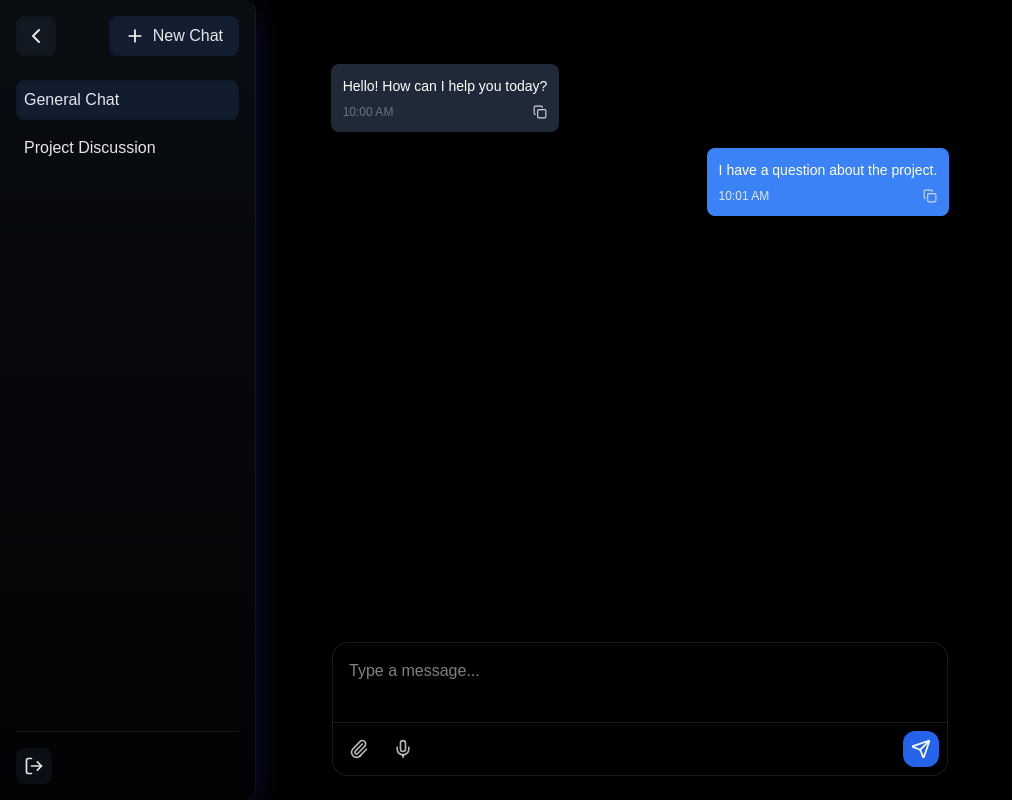
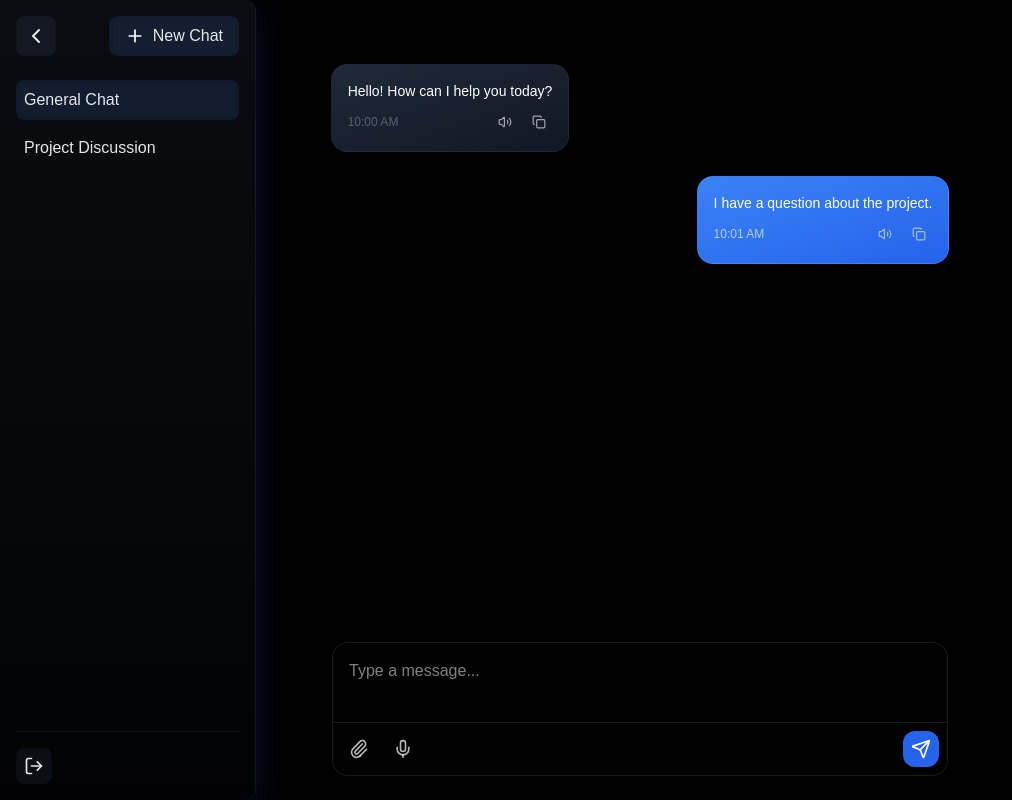
Before and after one commit to TaarakGada/ChatBot_SupaBase_Template, a Next.js app: page / in a window 1280 px wide. Shown: the whole page, without its empty margins (0-1012 px from the left). Built offline with nearby package versions, Linux system fonts and the light colour scheme.

Commit message:
Add new dependencies and enhance UI with animations and tooltips

```diff
--- a/package.json
+++ b/package.json
@@ -9,11 +9,13 @@
     "lint": "next lint"
   },
   "dependencies": {
+    "@radix-ui/react-tooltip": "^1.1.8",
     "clsx": "^2.1.1",
     "lucide-react": "^0.475.0",
     "next": "15.1.7",
     "react": "^19.0.0",
     "react-dom": "^19.0.0",
+    "react-hot-toast": "^2.5.1",
     "tailwind-merge": "^3.0.1"
   },
   "devDependencies": {
@@ -21,6 +23,7 @@
     "@types/react": "^19",
     "@types/react-dom": "^19",
     "postcss": "^8",
+    "tailwind-scrollbar": "^3.0.0",
     "tailwindcss": "^3.4.1",
     "typescript": "^5"
   }
--- a/src/app/globals.css
+++ b/src/app/globals.css
@@ -3,22 +3,64 @@
 @tailwind utilities;
 
 :root {
-  --background: #ffffff;
-  --foreground: #171717;
+  --background: 0 0% 100%;
+  --foreground: 0 0% 3.9%;
 }
 
 @media (prefers-color-scheme: dark) {
   :root {
-    --background: #0a0a0a;
-    --foreground: #ededed;
+    --background: 0 0% 3.9%;
+    --foreground: 0 0% 98%;
   }
 }
 
 body {
-  color: var(--foreground);
-  background: var(--background);
+  color: hsl(var(--foreground));
+  background: hsl(var(--background));
   font-family: Arial, Helvetica, sans-serif;
 }
+
+/* Custom scrollbar styles */
+.scrollbar-custom {
+  @apply scrollbar-thin scrollbar-thumb-gray-300 dark:scrollbar-thumb-gray-700 scrollbar-track-transparent;
+}
+
+.custom-scrollbar {
+  scrollbar-width: thin;
+  scrollbar-color: rgba(156, 163, 175, 0.3) transparent;
+}
+
+.custom-scrollbar::-webkit-scrollbar {
+  width: 6px;
+}
+
+.custom-scrollbar::-webkit-scrollbar-track {
+  background: transparent;
+}
+
+.custom-scrollbar::-webkit-scrollbar-thumb {
+  background-color: rgba(156, 163, 175, 0.3);
+  border-radius: 20px;
+}
+
+.dark .custom-scrollbar::-webkit-scrollbar-thumb {
+  background-color: rgba(75, 85, 99, 0.3);
+}
+
+/* Glass effect base */
+.glass {
+  @apply bg-white/30 dark:bg-gray-800/30 backdrop-blur-xl backdrop-saturate-150;
+}
+
+/* Animation classes */
+.animate-fade-in {
+  animation: fadeIn 0.3s ease-in-out;
+}
+
+.animate-slide-up {
+  animation: slideUp 0.3s ease-out;
+}
+
 /* Hide scrollbar for all browsers */
 * {
   scrollbar-width: none;
--- a/src/app/layout.tsx
+++ b/src/app/layout.tsx
@@ -1,6 +1,7 @@
 import type { Metadata } from 'next';
 import { Geist, Geist_Mono } from 'next/font/google';
 import './globals.css';
+import { Toaster } from 'react-hot-toast';
 
 const geistSans = Geist({
     variable: '--font-geist-sans',
@@ -31,6 +32,18 @@ export default function RootLayout({
                 className={`${geistSans.variable} ${geistMono.variable} antialiased max-h-screen`}
             >
                 {children}
+                <Toaster
+                    position="bottom-right"
+                    toastOptions={{
+                        duration: 3000,
+                        style: {
+                            background: 'rgba(0, 0, 0, 0.8)',
+                            color: '#fff',
+                            backdropFilter: 'blur(10px)',
+                            border: '1px solid rgba(255, 255, 255, 0.1)',
+                        },
+                    }}
+                />
             </body>
         </html>
     );
--- a/src/components/ChatContainer.tsx
+++ b/src/components/ChatContainer.tsx
@@ -21,8 +21,8 @@ export const ChatContainer: React.FC<ChatContainerProps> = ({
     onSendFiles,
 }) => {
     return (
-        <div className="flex flex-col h-full w-7/12 max-h-[80%]">
-            <div className="flex-grow overflow-y-auto p-16">
+        <div className="flex flex-col h-full w-7/12 max-h-[80%] animate-fadeIn">
+            <div className="flex-grow overflow-y-auto scroll-smooth custom-scrollbar p-16 space-y-6">
                 {messages.map((message) => (
                     <Message
                         key={message.id}
--- a/src/components/Message.tsx
+++ b/src/components/Message.tsx
@@ -1,5 +1,7 @@
 import React from 'react';
-import { Copy } from 'lucide-react';
+import { Copy, Volume2 } from 'lucide-react';
+import * as Tooltip from '@radix-ui/react-tooltip';
+import toast from 'react-hot-toast';
 
 interface MessageProps {
     content:
@@ -20,6 +22,13 @@ export const Message: React.FC<MessageProps> = ({
 }) => {
     const copyToClipboard = (text: string) => {
         navigator.clipboard.writeText(text);
+        toast.success('Copied to clipboard!');
+    };
+
+    const speakText = (text: string) => {
+        const utterance = new SpeechSynthesisUtterance(text);
+        window.speechSynthesis.speak(utterance);
+        toast.success('Speaking text...');
     };
 
     const renderContent = () => {
@@ -65,38 +74,89 @@ export const Message: React.FC<MessageProps> = ({
     };
 
     return (
+        <Tooltip.Provider delayDuration={200}>
             <div
-            className={`flex ${isUser ? 'justify-end' : 'justify-start'} mb-4`}
+                className={`flex ${
+                    isUser ? 'justify-end' : 'justify-start'
+                } mb-4 animate-fadeIn`}
             >
                 <div
                     className={`max-w-[70%] min-w-[15%] ${
                         isUser
-                        ? 'bg-blue-500 text-white'
-                        : 'bg-white dark:bg-gray-800 text-gray-900 dark:text-white'
-                } p-3 rounded-lg shadow-md`}
+                            ? 'bg-gradient-to-br from-blue-500 to-blue-600 text-white'
+                            : 'bg-gradient-to-br from-white to-gray-50 dark:from-gray-800 dark:to-gray-900 text-gray-900 dark:text-white'
+                    } p-4 rounded-2xl shadow-lg hover:shadow-xl transition-shadow duration-300 backdrop-blur-sm
+                border ${
+                    isUser
+                        ? 'border-blue-400/20'
+                        : 'border-gray-200/20 dark:border-gray-700/20'
+                }`}
                 >
                     {renderContent()}
                     <div
                         className={`text-xs text-center flex items-center justify-between w-full ${
                             isUser ? 'text-blue-100' : 'text-gray-500'
-                    } mt-2`}
+                        } mt-2 opacity-75`}
                     >
                         <div>{timestamp}</div>
-                    <div className="flex items-center justify-center">
-                        {typeof content == 'string' && (
+                        <div className="flex items-center justify-center gap-2">
+                            {typeof content === 'string' && (
+                                <>
+                                    <Tooltip.Root>
+                                        <Tooltip.Trigger asChild>
                                             <button
-                                onClick={() => copyToClipboard(content)}
-                                className="rounded text-gray-300 hover:text-white"
+                                                onClick={() =>
+                                                    speakText(content)
+                                                }
+                                                className="p-1.5 rounded-full hover:bg-white/10 transition-colors"
+                                            >
+                                                <Volume2
+                                                    size={14}
+                                                    className="text-gray-300 hover:text-white"
+                                                />
+                                            </button>
+                                        </Tooltip.Trigger>
+                                        <Tooltip.Portal>
+                                            <Tooltip.Content
+                                                className="bg-black/75 text-white px-2 py-1 rounded text-xs"
+                                                sideOffset={5}
+                                            >
+                                                Speak text
+                                                <Tooltip.Arrow className="fill-black/75" />
+                                            </Tooltip.Content>
+                                        </Tooltip.Portal>
+                                    </Tooltip.Root>
+
+                                    <Tooltip.Root>
+                                        <Tooltip.Trigger asChild>
+                                            <button
+                                                onClick={() =>
+                                                    copyToClipboard(content)
+                                                }
+                                                className="p-1.5 rounded-full hover:bg-white/10 transition-colors"
                                             >
                                                 <Copy
                                                     size={14}
-                                    className="my-auto"
+                                                    className="text-gray-300 hover:text-white"
                                                 />
                                             </button>
+                                        </Tooltip.Trigger>
+                                        <Tooltip.Portal>
+                                            <Tooltip.Content
+                                                className="bg-black/75 text-white px-2 py-1 rounded text-xs"
+                                                sideOffset={5}
+                                            >
+                                                Copy to clipboard
+                                                <Tooltip.Arrow className="fill-black/75" />
+                                            </Tooltip.Content>
+                                        </Tooltip.Portal>
+                                    </Tooltip.Root>
+                                </>
                             )}
                         </div>
                     </div>
                 </div>
             </div>
+        </Tooltip.Provider>
     );
 };
--- a/tailwind.config.ts
+++ b/tailwind.config.ts
@@ -1,11 +1,11 @@
-import type { Config } from "tailwindcss";
+import type { Config } from 'tailwindcss'
 
-export default {
+const config: Config = {
   darkMode: "class",
   content: [
-    "./src/pages/**/*.{js,ts,jsx,tsx,mdx}",
-    "./src/components/**/*.{js,ts,jsx,tsx,mdx}",
-    "./src/app/**/*.{js,ts,jsx,tsx,mdx}",
+    './src/pages/**/*.{js,ts,jsx,tsx,mdx}',
+    './src/components/**/*.{js,ts,jsx,tsx,mdx}',
+    './src/app/**/*.{js,ts,jsx,tsx,mdx}',
   ],
   theme: {
     extend: {
@@ -13,7 +13,25 @@ export default {
         background: "var(--background)",
         foreground: "var(--foreground)",
       },
+      keyframes: {
+        fadeIn: {
+          '0%': { opacity: '0' },
+          '100%': { opacity: '1' },
+        },
+        slideUp: {
+          '0%': { transform: 'translateY(100%)', opacity: '0' },
+          '100%': { transform: 'translateY(0)', opacity: '1' },
+        },
+      },
+      animation: {
+        fadeIn: 'fadeIn 0.3s ease-in-out',
+        slideUp: 'slideUp 0.3s ease-out',
+      },
     },
   },
-  plugins: [],
-} satisfies Config;
+  plugins: [
+    require('tailwind-scrollbar'),  // Remove the options object
+  ],
+}
+
+export default config
```
Also changed, not shown: 1 other file (tests, documents, lock files or other folders). Lines whose indentation alone changed are shown as unchanged.
